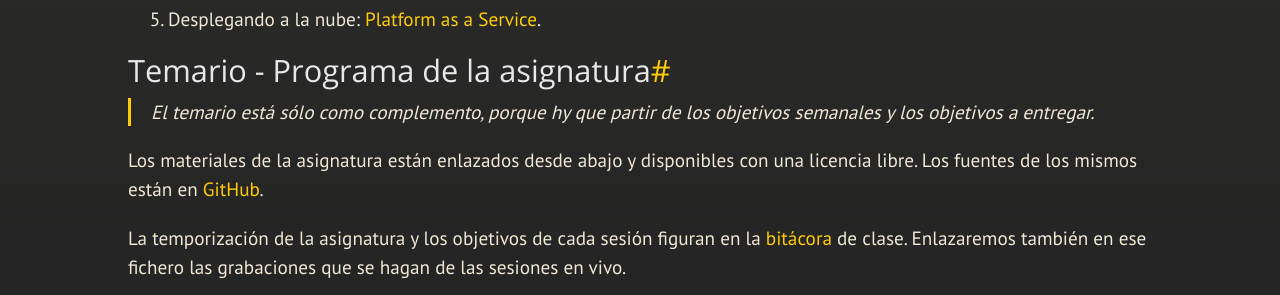
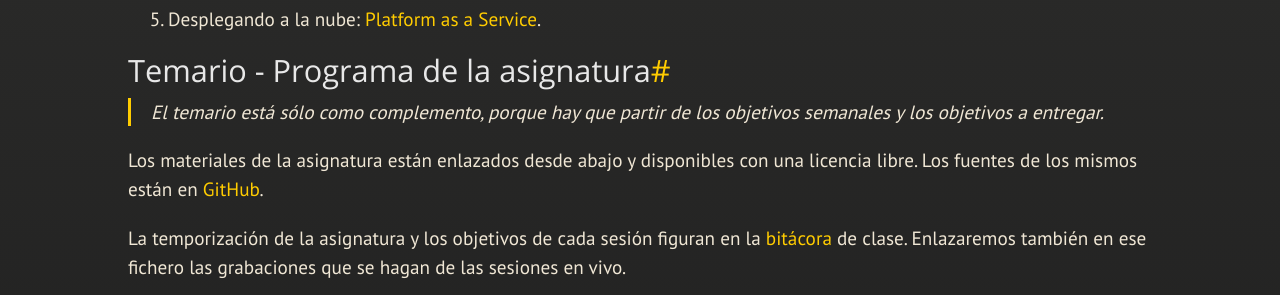
Before and after one commit to JJ/IV, a Jekyll site: the page built from index.md, in a window 1280 px wide and 900 px high, scrolled down 1718 px. Shown: the part 161-456 px from the top of the window. Built offline with Jekyll 4.4.1, drawn with Linux system fonts in a browser that asks for light colours; nearby versions of some CDN libraries; some web fonts are replaced; our own code applies the rules of GitHub Pages for plain Markdown files.

Commit message:
Sync index.md de master a gh-pages

```diff
--- a/index.md
+++ b/index.md
@@ -97,7 +97,7 @@ Estas prácticas se han hecho otros años:
 
 ## Temario - Programa de la asignatura
 
-> El temario está sólo como complemento, porque hy que partir de los objetivos
+> El temario está sólo como complemento, porque hay que partir de los objetivos
 semanales y los objetivos a entregar.
 
 Los materiales de la asignatura están enlazados desde abajo y
```
